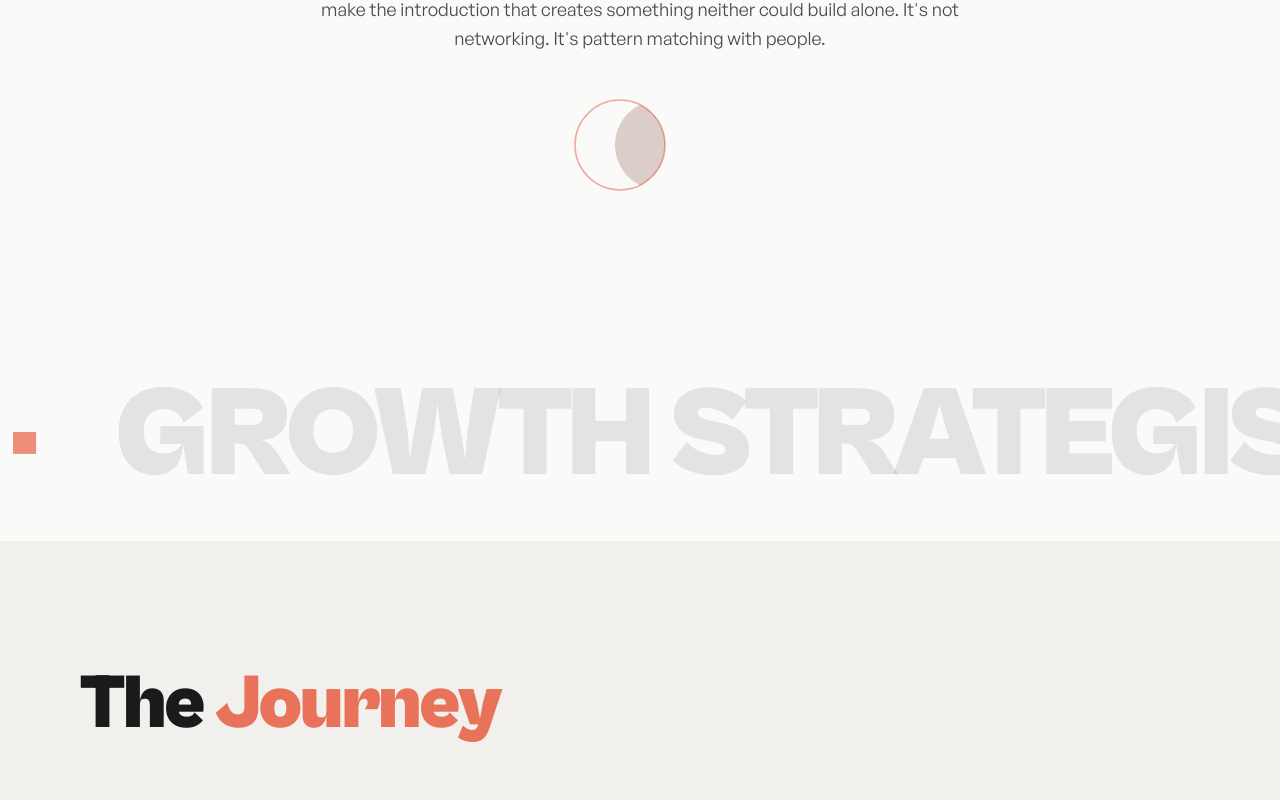
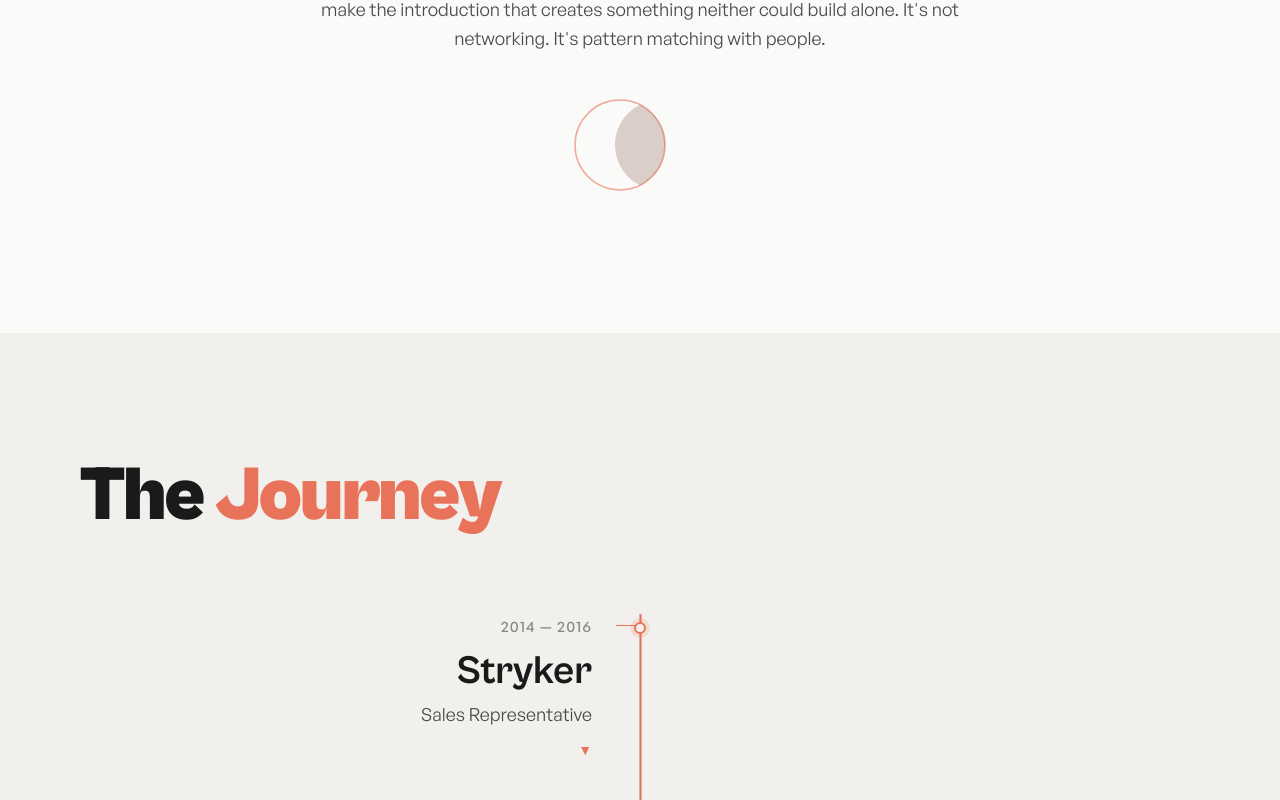
Before and after one commit to pskidz216/pskidzpersonalsite, a Next.js app: page / in a window 1280 px wide. Shown: the part 2000-2800 px from the top of the page. Built offline with nearby package versions, Linux system fonts and the light colour scheme.

Commit message:
refactor: remove marquee bands between sections
The scrolling word marquees felt like too much. Dropping both bands
and the Marquee component itself.

Co-Authored-By: Claude Opus 4.7 (1M context) <noreply@anthropic.com>

```diff
--- a/src/app/page.tsx
+++ b/src/app/page.tsx
@@ -11,7 +11,6 @@ import { FlagshipProject } from "@/components/sections/FlagshipProject";
 import { Built } from "@/components/sections/Built";
 import { OffTheClock } from "@/components/sections/OffTheClock";
 import { Contact } from "@/components/sections/Contact";
-import { Marquee } from "@/components/ui/Marquee";
 
 export default function Home() {
   return (
@@ -21,25 +20,11 @@ export default function Home() {
         <Hero />
         <About />
         <Connector />
-        <Marquee
-          words={[
-            "AI INNOVATOR",
-            "HUMAN CONNECTOR",
-            "GROWTH STRATEGIST",
-            "BUILDER",
-          ]}
-        />
         <Timeline />
         <Skills />
         <Certifications />
         <AiApproach />
         <FlagshipProject />
-        <Marquee
-          words={["BUILT WITH CLAUDE", "SHIPPED FAST", "AI-POWERED", "2.16 OS"]}
-          baseDuration={32}
-          reverse
-          tone="coral"
-        />
         <Built />
         <OffTheClock />
         <Contact />
--- a/src/components/ui/Marquee.tsx
+++ /dev/null
@@ -1,91 +0,0 @@
-"use client";
-
-import { motion, useScroll, useTransform } from "framer-motion";
-import { useRef } from "react";
-import { usePrefersReducedMotion } from "@/lib/useParallax";
-
-interface Props {
-  words: string[];
-  /** Seconds for one full loop. Lower = faster. */
-  baseDuration?: number;
-  /** Reverse direction. */
-  reverse?: boolean;
-  /** Visual tone. */
-  tone?: "coral" | "muted" | "inverse";
-  className?: string;
-}
-
-/**
- * Infinite horizontal marquee of oversized words.
- * Speed is scroll-modulated: base pace always running, scrolling nudges it.
- */
-export function Marquee({
-  words,
-  baseDuration = 28,
-  reverse = false,
-  tone = "muted",
-  className = "",
-}: Props) {
-  const ref = useRef<HTMLDivElement>(null);
-  const reduced = usePrefersReducedMotion();
-
-  const { scrollYProgress } = useScroll({
-    target: ref,
-    offset: ["start end", "end start"],
-  });
-  // Small scroll-driven horizontal offset to give a living feel
-  const nudge = useTransform(
-    scrollYProgress,
-    [0, 1],
-    reduced ? ["0%", "0%"] : reverse ? ["0%", "8%"] : ["0%", "-8%"]
-  );
-
-  const color =
-    tone === "coral"
-      ? "text-accent-coral"
-      : tone === "inverse"
-        ? "text-text-inverse"
-        : "text-text-primary/10";
-
-  // Duplicate words a few times so the loop seam is invisible
-  const loop = [...words, ...words, ...words, ...words];
-
-  return (
-    <div
-      ref={ref}
-      aria-hidden
-      className={`relative overflow-hidden py-6 md:py-10 ${className}`}
-    >
-      <motion.div
-        style={{ x: nudge }}
-        className="flex whitespace-nowrap will-change-transform"
-      >
-        <motion.div
-          initial={{ x: reverse ? "-50%" : "0%" }}
-          animate={
-            reduced
-              ? { x: reverse ? "-50%" : "0%" }
-              : { x: reverse ? ["-50%", "0%"] : ["0%", "-50%"] }
-          }
-          transition={{
-            duration: baseDuration,
-            ease: "linear",
-            repeat: Infinity,
-          }}
-          className="flex shrink-0"
-        >
-          {loop.map((word, i) => (
-            <span
-              key={`${word}-${i}`}
-              className={`flex items-center font-heading font-black tracking-tight ${color}`}
-              style={{ fontSize: "clamp(3rem, 10vw, 9rem)", lineHeight: 1 }}
-            >
-              <span className="mx-6 md:mx-10">{word}</span>
-              <span className="mx-6 md:mx-10 text-accent-coral/80">·</span>
-            </span>
-          ))}
-        </motion.div>
-      </motion.div>
-    </div>
-  );
-}
```
